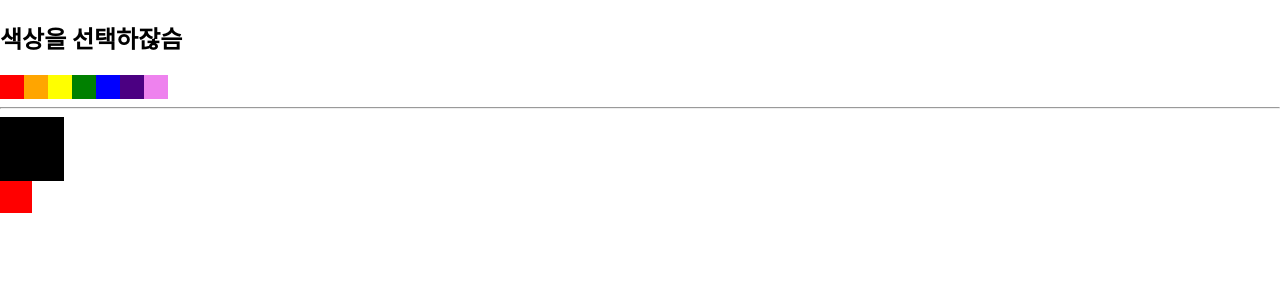
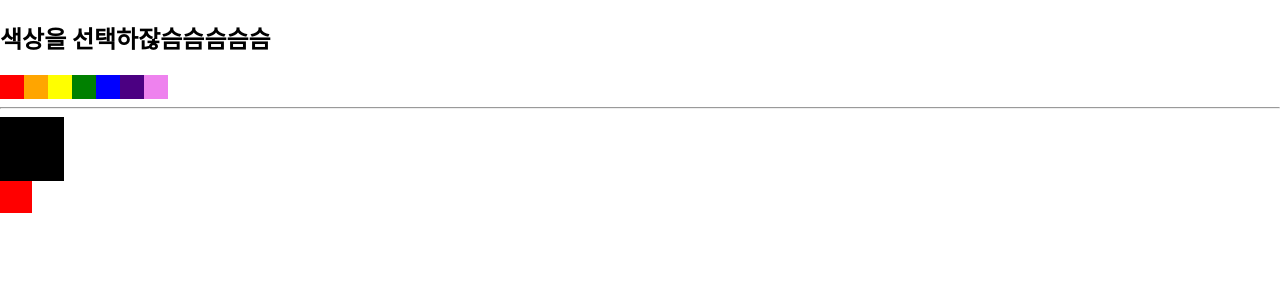
Before and after one commit to planjkn/contextapi, a React (Create React App) app: page / in a window 1280 px wide. Shown: the top 300 px of the page. Built offline with nearby package versions, Linux system fonts and the light colour scheme.

Commit message:
Update SelectColors.js

```diff
--- a/src/components/SelectColors.js
+++ b/src/components/SelectColors.js
@@ -7,7 +7,7 @@ const colors = ["red", "orange", "yellow", "green", "blue", "indigo", "violet"];
 const SelectColors = () => {
     return (
         <div>
-            <h2>색상을 선택하잖슴</h2>
+            <h2>색상을 선택하잖슴슴슴슴슴</h2>
             <ColorConsumer>
                 {({ actions }) => (
                     <div style={{ display: "flex"}}>
```
